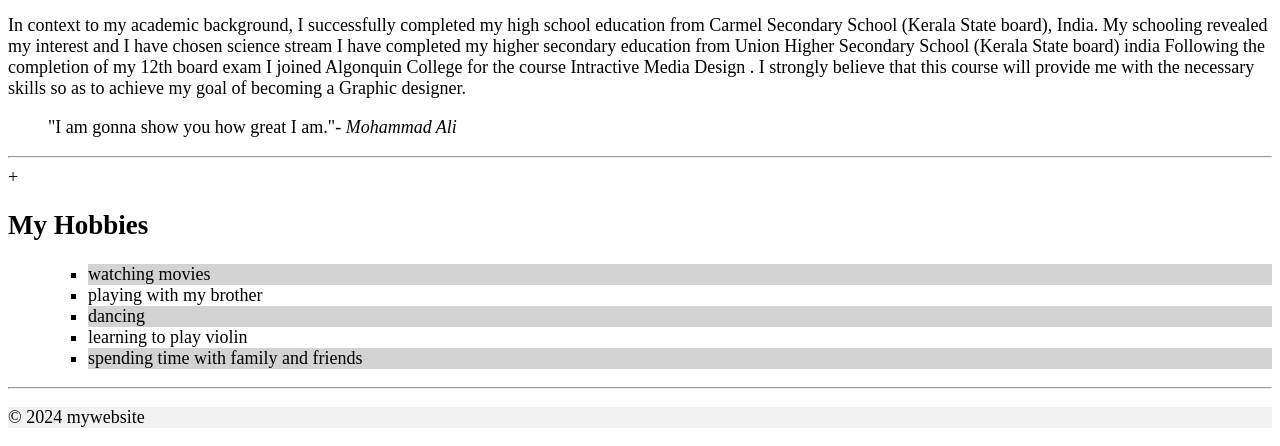
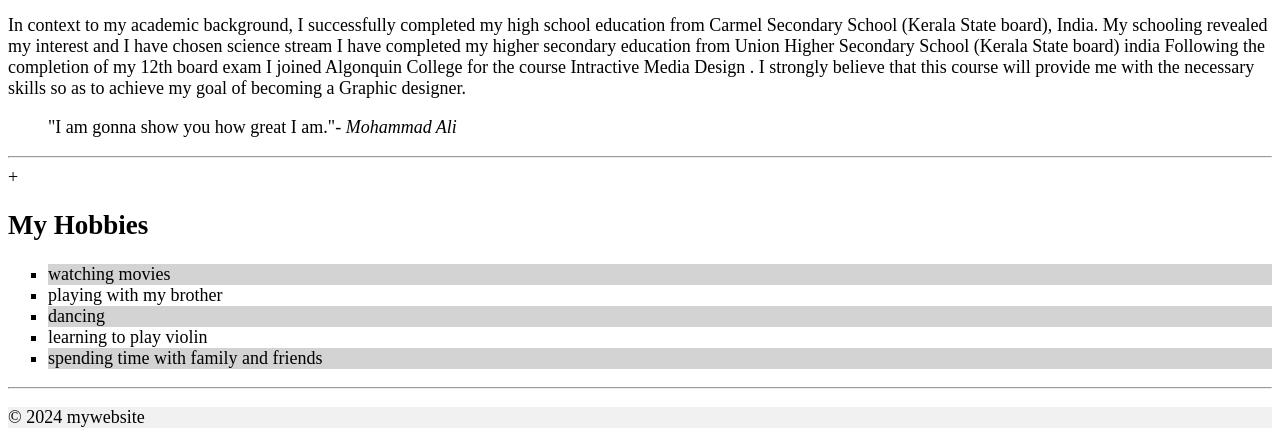
Before and after one commit to GangadeviCS/choo0010.github.io, a plain HTML site: page html-assignment/index.html in a window 1280 px wide. Shown: the part 660-1106 px from the top of the page. Drawn offline with Linux system fonts and the light colour scheme.

Commit message:
html validation

```diff
--- a/html-assignment/index.html
+++ b/html-assignment/index.html
@@ -36,8 +36,6 @@
     <section id="myhobbies">
         <h2>My Hobbies</h2>
 
-        <dl>
-             <dd>
                 <ul>
                     <li>watching movies</li>
                     <li>playing with my brother</li>
@@ -45,9 +43,6 @@
                     <li>learning to play violin</li>
                     <li>spending time with family and friends</li>
                 </ul>
-            </dd>
-        </dl>
-
         <hr>
     </section>
 
```
